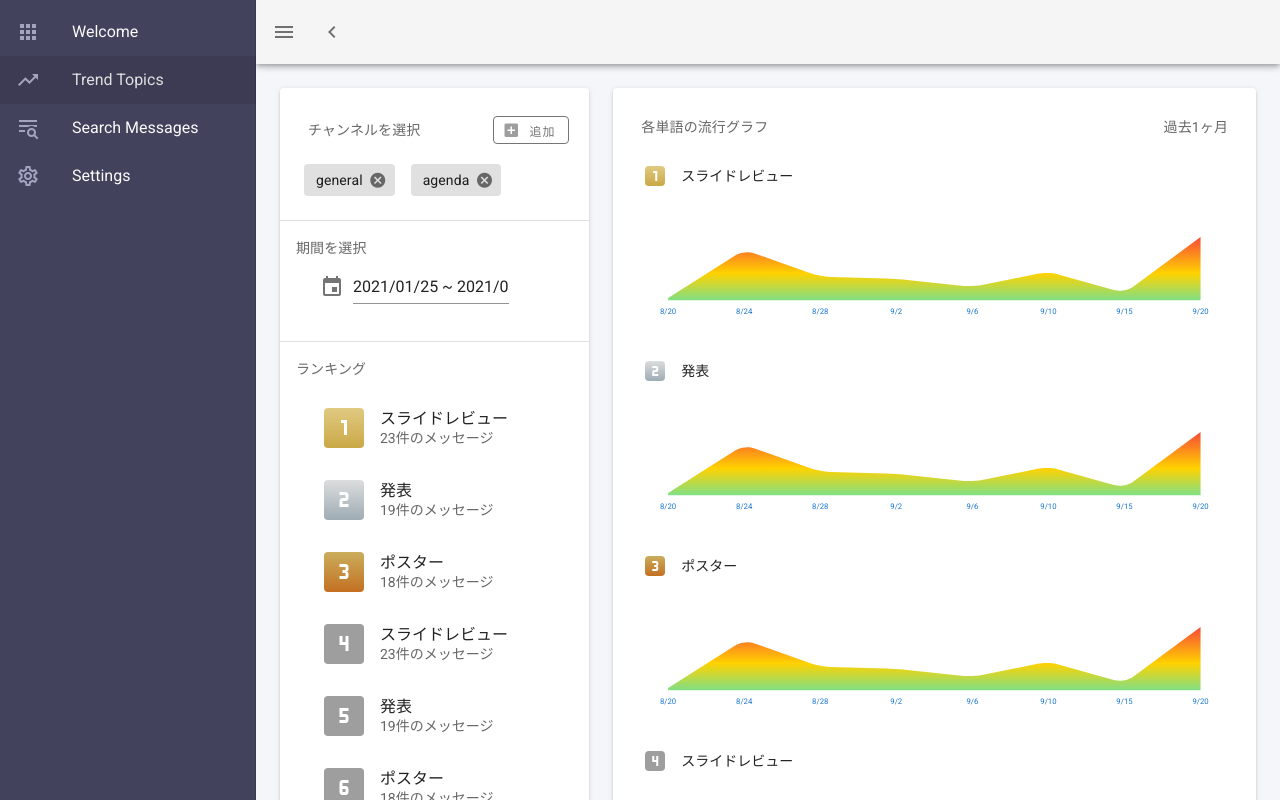
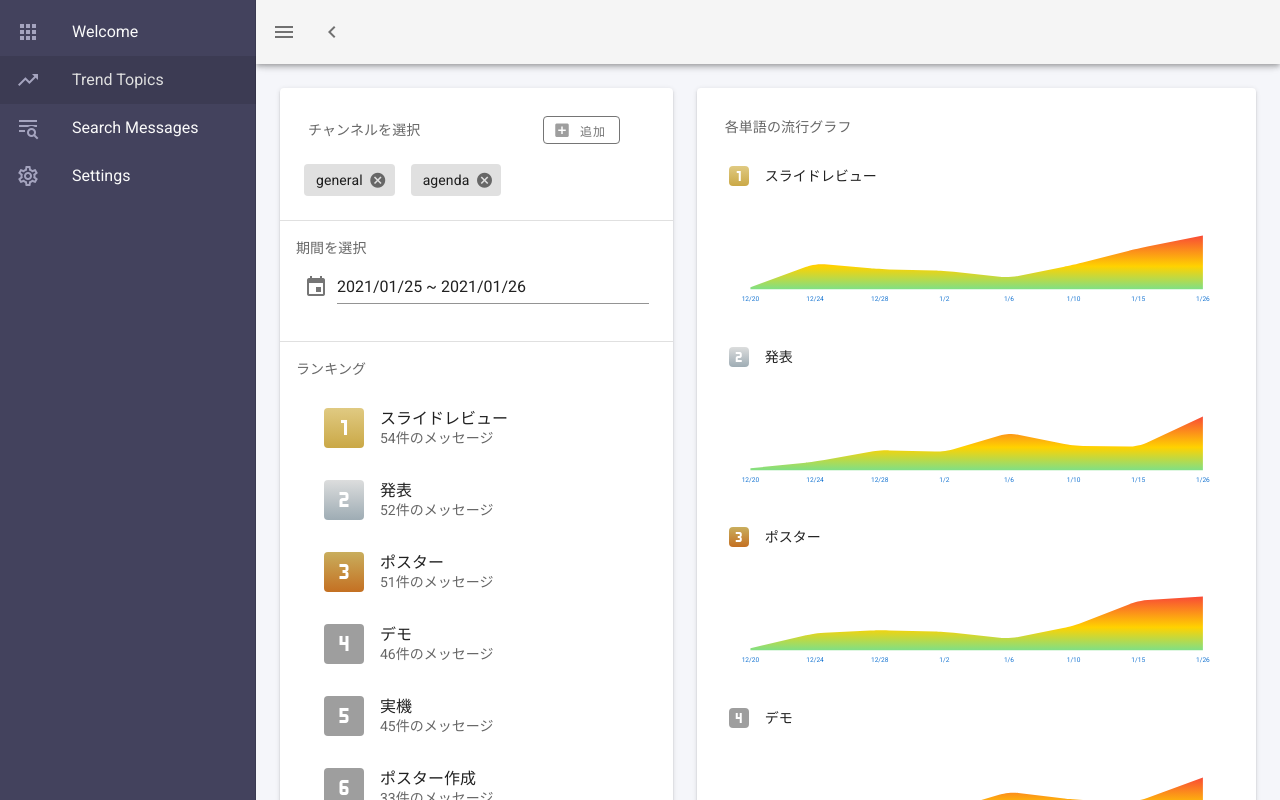
Before and after one commit to Ryotaro-Hayashi/slack-visualization, a Nuxt app in the folder project/: page / in a window 1280 px wide. Shown: the top 800 px of the page. Built offline with nearby package versions, Linux system fonts and the light colour scheme.

Commit message:
[fix] ホーム画面の細かな修正

```diff
--- a/project/src/pages/index.vue
+++ b/project/src/pages/index.vue
@@ -3,17 +3,17 @@
     <v-row justify="center">
 
       <!-- ランキング表示カラム -->
-      <v-col cols="12" sm="8" md="4" align="start">
+      <v-col cols="5" xs="12" sm="12" md="5" align="start">
         <v-card>
           <!-- カードテキスト -->
           <v-card-text>
             <v-container>
               <v-row align="center" justify="center">
-                <v-col cols="12" sm="8" md="8">
+                <v-col cols="7">
                   チャンネルを選択
                 </v-col>
 
-                <v-col cols="12" sm="4" md="4" align="center">
+                <v-col cols="5" align="center">
                   <v-dialog
                     v-model="dialog"
                     scrollable
@@ -145,19 +145,19 @@
       </v-col>
 
       <!-- グラフ表示 -->
-      <v-col cols="12" sm="8" md="8" align="start">
+      <v-col cols="7" xs="12" sm="12" md="7" align="start">
         <!-- カード領域 -->
         <v-card>
 
           <v-card-text>
             <v-container>
               <v-row>
-              <v-col cols="6" sm="6" md="6">
+              <v-col>
                 各単語の流行グラフ
               </v-col>
-              <v-col cols="6" sm="6" md="6" align="end">
+              <!-- <v-col cols="12" sm="4" md="4" lg="4" xl="8" align="end">
                 過去1ヶ月
-              </v-col>
+              </v-col> -->
               </v-row>
             </v-container>
 
@@ -210,14 +210,6 @@
 import Logo from '~/components/Logo.vue'
 import VuetifyLogo from '~/components/VuetifyLogo.vue'
 
-// const gradients =
-  // ['#222'],
-  // ['#42b3f4'],
-  // ['red', 'orange', 'yellow'],
-  // ['purple', 'violet'],
-  // ['#00c6ff', '#F0F', '#FF0'],
-  // ['#f72047', '#ffd200', '#1feaea']
-
 export default {
   components: {
     Logo,
@@ -253,175 +245,175 @@ export default {
     trends: [
       {
         icon: 'mdi-numeric-1',
-        subtitle: '23件のメッセージ',
+        subtitle: '54件のメッセージ',
         title: 'スライドレビュー',
         color: 'gold',
         value: [
           200,
-          675,
+          475,
           410,
           390,
           310,
           460,
-          250,
+          650,
           800,
         ],
       },
       {
         icon: 'mdi-numeric-2',
-        subtitle: '19件のメッセージ',
+        subtitle: '52件のメッセージ',
         title: '発表',
         color: 'silver',
         value: [
           200,
-          675,
+          275,
           410,
           390,
-          310,
+          610,
           460,
-          250,
+          450,
           800,
         ],
       },
       {
         icon: 'mdi-numeric-3',
-        subtitle: '18件のメッセージ',
+        subtitle: '51件のメッセージ',
         title: 'ポスター',
         color: 'bronze',
         value: [
           200,
-          675,
+          375,
           410,
           390,
           310,
           460,
-          250,
+          750,
           800,
         ],
       },
       {
         icon: 'mdi-numeric-4',
-        subtitle: '23件のメッセージ',
-        title: 'スライドレビュー',
+        subtitle: '46件のメッセージ',
+        title: 'デモ',
+        color: 'grey',
+        value: [
+          300,
+          275,
+          410,
+          390,
+          510,
+          460,
+          450,
+          600,
+        ],
+      },
+      {
+        icon: 'mdi-numeric-5',
+        subtitle: '45件のメッセージ',
+        title: '実機',
+        color: 'grey',
+        value: [
+          200,
+          275,
+          310,
+          390,
+          410,
+          360,
+          350,
+          500,
+        ],
+      },
+      {
+        icon: 'mdi-numeric-6',
+        subtitle: '33件のメッセージ',
+        title: 'ポスター作成',
+        color: 'grey',
+        value: [
+          200,
+          675,
+          410,
+          460,
+          800,
+          610,
+          250,
+          490,
+        ],
+      },
+      {
+        icon: 'mdi-numeric-7',
+        subtitle: '32件のメッセージ',
+        title: 'スライド作成',
+        color: 'grey',
+        value: [
+          200,
+          675,
+          410,
+          460,
+          800,
+          610,
+          250,
+          390,
+        ],
+      },
+      {
+        icon: 'mdi-numeric-8',
+        subtitle: '31件のメッセージ',
+        title: '報告書',
         color: 'grey',
         value: [
           200,
           675,
           410,
           390,
-          310,
-          460,
-          250,
-          800,
+          210,
+          60,
+          150,
+          100,
         ],
       },
       {
-        icon: 'mdi-numeric-5',
-        subtitle: '19件のメッセージ',
-        title: '発表',
+        icon: 'mdi-numeric-9',
+        subtitle: '24件のメッセージ',
+        title: '提出物',
         color: 'grey',
         value: [
           200,
           675,
           410,
           390,
-          310,
-          460,
-          250,
-          800,
+          210,
+          60,
+          150,
+          80,
         ],
       },
       {
-        icon: 'mdi-numeric-6',
-        subtitle: '18件のメッセージ',
-        title: 'ポスター',
+        icon: 'mdi-numeric-10',
+        subtitle: '19件のメッセージ',
+        title: '実装',
         color: 'grey',
         value: [
           200,
           675,
           410,
           390,
-          310,
-          460,
-          250,
-          800,
-        ],
-      },
-      {
-        icon: 'mdi-numeric-7',
-        subtitle: '23件のメッセージ',
-        title: 'スライドレビュー',
-        color: 'grey',
-        value: [
-          200,
-          675,
-          410,
-          390,
-          310,
-          460,
-          250,
-          800,
-        ],
-      },
-      {
-        icon: 'mdi-numeric-8',
-        subtitle: '19件のメッセージ',
-        title: '発表',
-        color: 'grey',
-        value: [
-          200,
-          675,
-          410,
-          390,
-          310,
-          460,
-          250,
-          800,
-        ],
-      },
-      {
-        icon: 'mdi-numeric-9',
-        subtitle: '18件のメッセージ',
-        title: 'ポスター',
-        color: 'grey',
-        value: [
-          200,
-          675,
-          410,
-          390,
-          310,
-          460,
-          250,
-          800,
-        ],
-      },
-      {
-        icon: 'mdi-numeric-10',
-        subtitle: '23件のメッセージ',
-        title: 'スライドレビュー',
-        color: 'grey',
-        value: [
-          200,
-          675,
-          410,
-          390,
-          310,
-          460,
-          250,
-          800,
+          210,
+          60,
+          150,
+          50,
         ],
       },
     ],
     dates: ['2021-01-25', '2021-01-26'],
     labels: [
-      '8/20',
-      '8/24',
-      '8/28',
-      '9/2',
-      '9/6',
-      '9/10',
-      '9/15',
-      '9/20',
+      '12/20',
+      '12/24',
+      '12/28',
+      '1/2',
+      '1/6',
+      '1/10',
+      '1/15',
+      '1/26',
     ],
   }),
   computed: {
@@ -465,7 +457,7 @@ p {
 }
 
 .date_text_field {
-  margin: 0rem 4rem 0rem 1.5rem;
+  margin: 0rem 0.5rem 0rem 0.5rem;
 }
 
 .gold {
```
